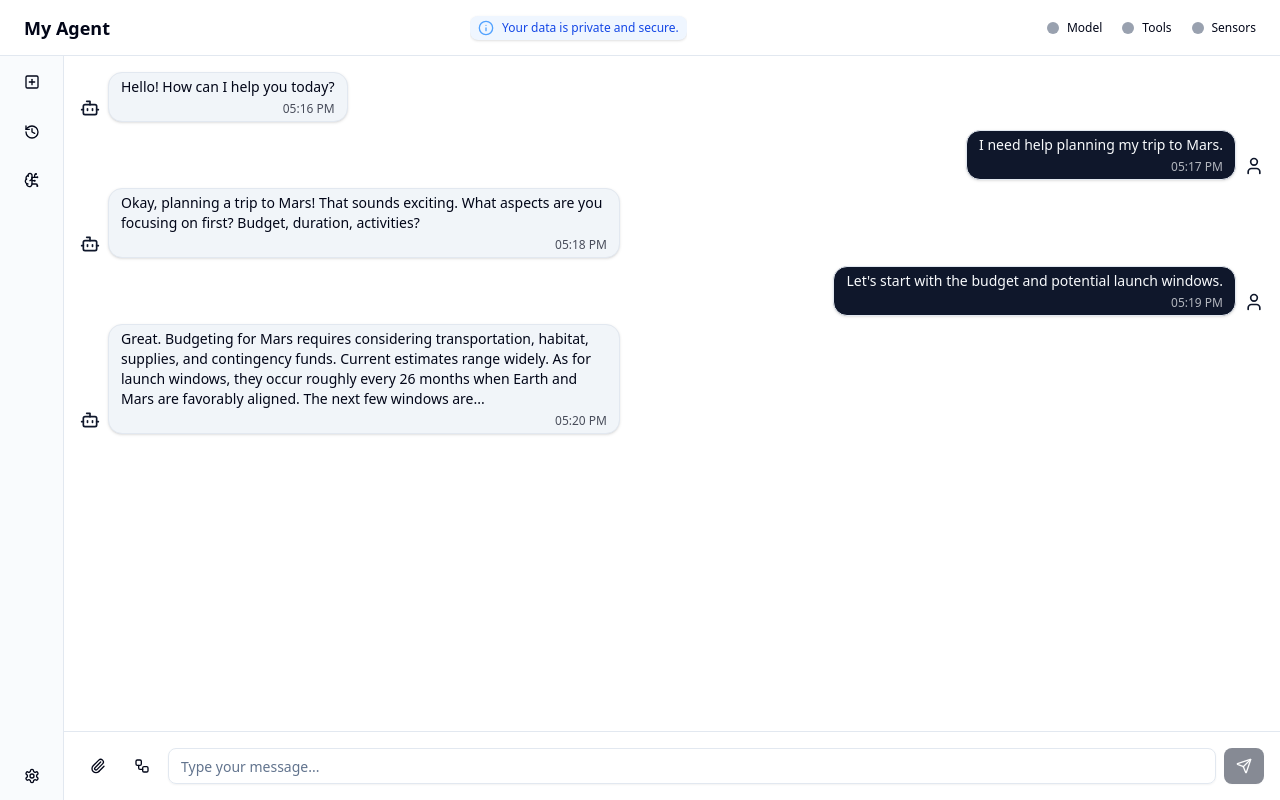
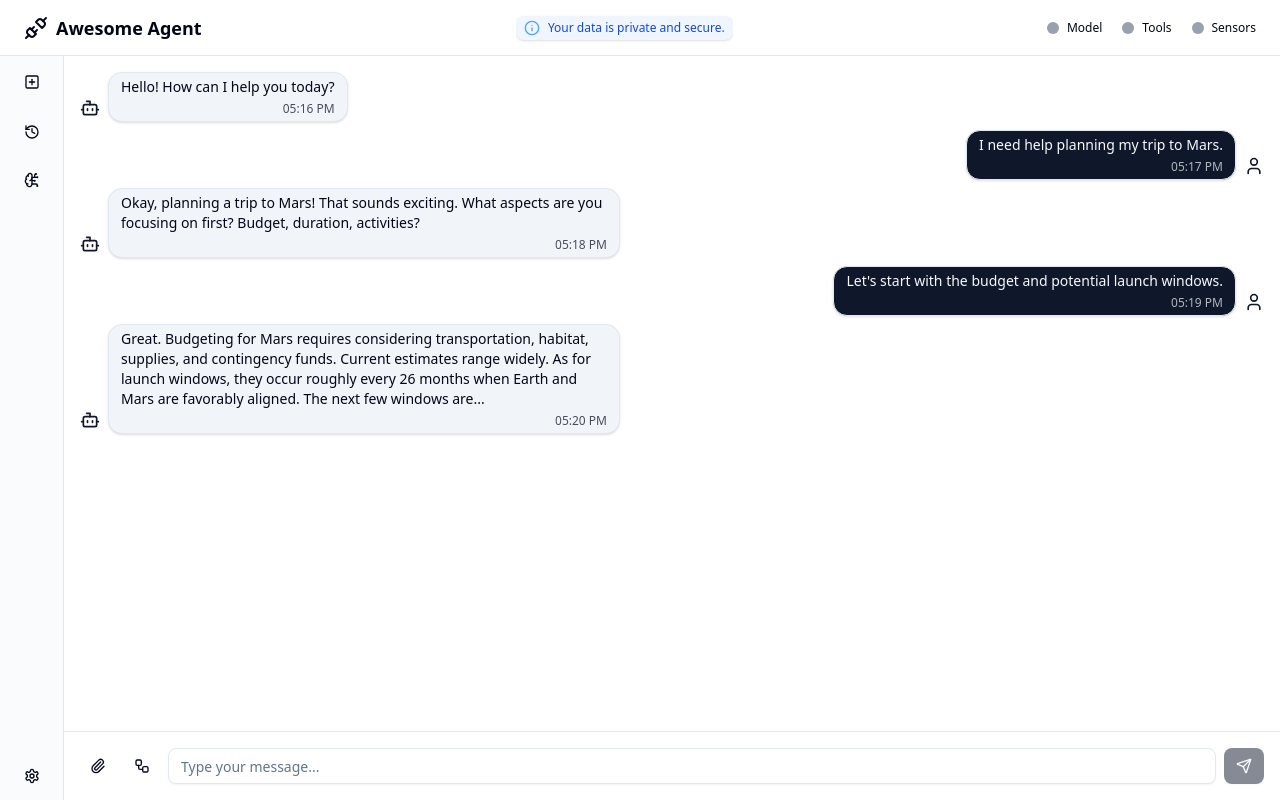
Before and after one commit to cyborgoat/llm-workflow-agent-template, a Next.js app: page / in a window 1280 px wide. Built offline with nearby package versions, Linux system fonts and the light colour scheme.

Commit message:
update: name of project

```diff
--- a/app/layout.tsx
+++ b/app/layout.tsx
@@ -13,7 +13,7 @@ const geistMono = Geist_Mono({
 });
 
 export const metadata: Metadata = {
-    title: "My Agent",
+    title: "Awesome Agent",
     description: "An LLM Agent Webapp example",
 };
 
--- a/components/header/Header.tsx
+++ b/components/header/Header.tsx
@@ -1,4 +1,5 @@
 import React from "react";
+import { Unplug } from "lucide-react";
 import StatusIndicators from "./StatusIndicators";
 import ScrollingMessages from "./ScrollingMessages";
 import type {AppSettings} from "@/types";
@@ -7,7 +8,10 @@ const Header: React.FC<{ settings: AppSettings }> = ({settings}) => {
     return (
         <header
             className="flex h-14 shrink-0 items-center justify-between border-b bg-background px-4 md:px-6 sticky top-0 z-10">
-            <div className="font-semibold text-lg">My Agent</div>
+            <div className="flex items-center gap-2 font-semibold text-lg">
+                <Unplug className="w-6 h-6" />
+                Awesome Agent
+            </div>
             <div className="flex-1 flex justify-center">
                 <ScrollingMessages/>
             </div>
```
